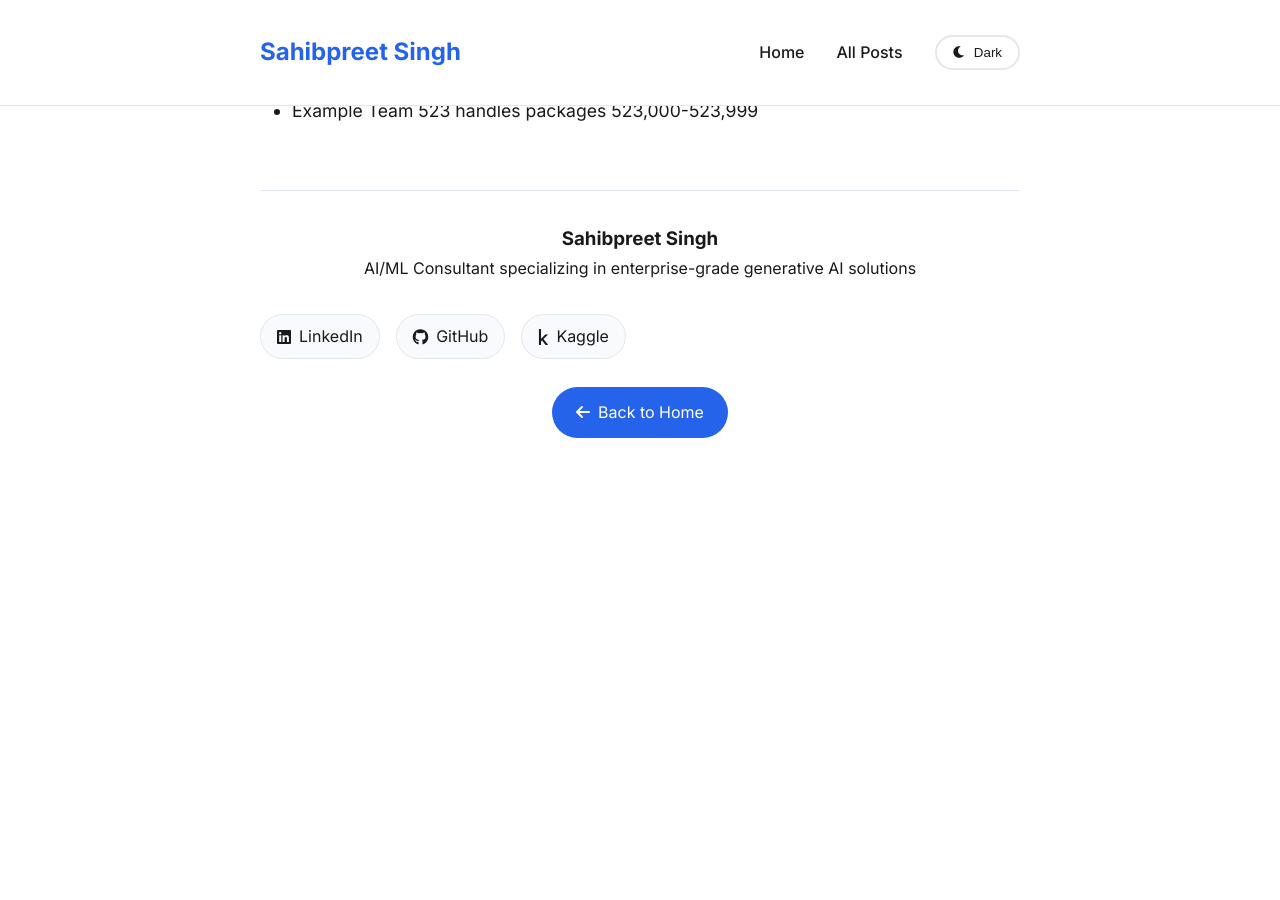
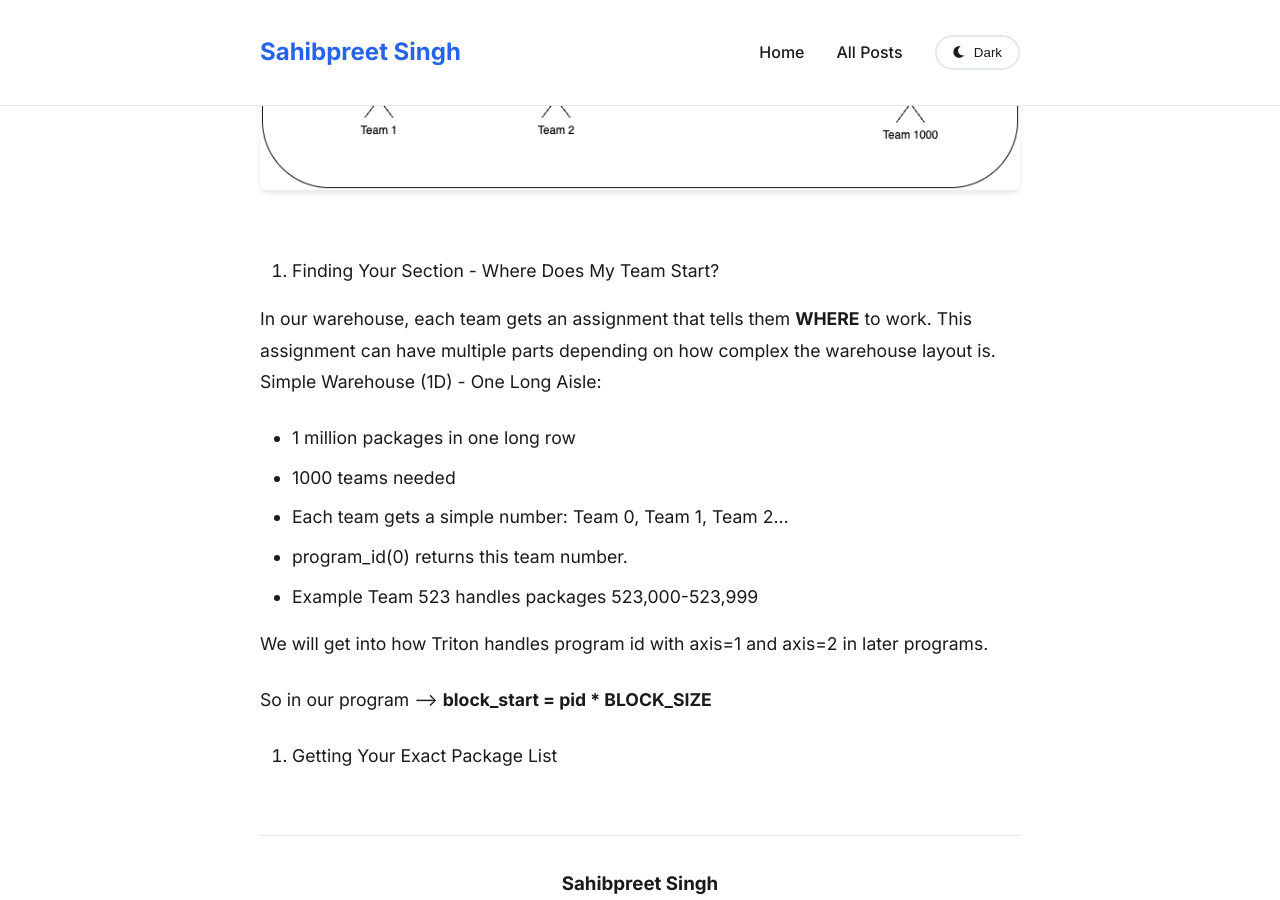
Before and after one commit to sahibpreetsingh12/sahibpreetsingh12.github.io, a Jekyll site: the page built from _posts/2025-09-11-I'm Teaching Myself Triton - Here's What's Actually Happening.md, in a window 1280 px wide and 900 px high, scrolled down 5741 px. Built offline with Jekyll 4.4.1, drawn with Linux system fonts in a browser that asks for light colours; nearby versions of some CDN libraries; before the commit the page ends 6243 px from its top, so only the background shows below that.

Commit message:
diagram added

```diff
--- a/_posts/2025-09-11-I'm Teaching Myself Triton - Here's What's Actually Happening.md
+++ b/_posts/2025-09-11-I'm Teaching Myself Triton - Here's What's Actually Happening.md
@@ -127,8 +127,10 @@ For our simple addition, we just have one long aisle of packages, so we only nee
 This is majorly an analogy to help, You can surely have more than axis>2 but since  most GPU architecture's are designed with 3rd axis in mind so good number of problems can be solved with 3 axis.
 There can be scenario's where we have to use say **batch_no** so **axis=3** can be possible.
 
-![warehouse](assets/blog-1-Triton/BLOG-1-team-diag1.png)
-2. In our warehouse, each team gets an assignment that tells them **WHERE** to work. This assignment can have multiple parts depending on how complex the warehouse layout is.
+![warehouse](/assets/blog-1-Triton/BLOG-1-team-diag1.png)
+2. Finding Your Section - Where Does My Team Start?
+
+In our warehouse, each team gets an assignment that tells them **WHERE** to work. This assignment can have multiple parts depending on how complex the warehouse layout is.
 Simple Warehouse (1D) - One Long Aisle:
 
 * 1 million packages in one long row
@@ -136,3 +138,9 @@ Simple Warehouse (1D) - One Long Aisle:
 * Each team gets a simple number: Team 0, Team 1, Team 2...
 * program_id(0) returns this team number.
 * Example Team 523 handles packages 523,000-523,999
+
+We will get into how Triton handles program id with axis=1 and axis=2 in later programs.
+
+So in our program -->  **block_start = pid * BLOCK_SIZE**
+
+3. Getting Your Exact Package List
```
